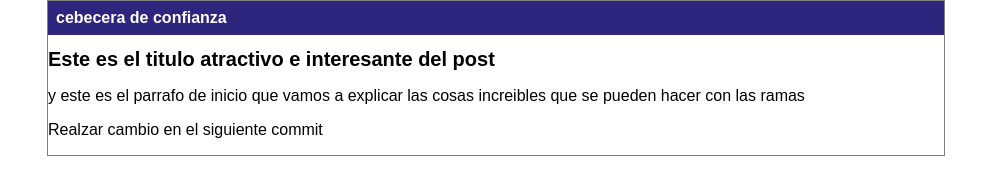
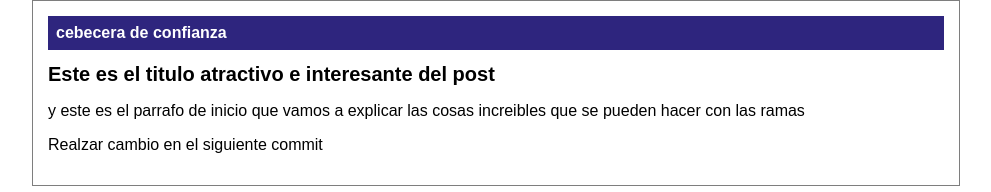
Before and after one commit to Henrivalt/HyperBlog, a plain HTML site: page index.html in a window 1280 px wide. Shown: the whole page, without its empty margins (144-1135 px from the left). Drawn offline with Linux system fonts and the light colour scheme.

Commit message:
Una version del hiperblog

```diff
--- a/css/estilos.css
+++ b/css/estilos.css
@@ -8,7 +8,7 @@ body{
 }
 #container{
     width:70%;
-    padding:0;
+    padding:15px;
     text-align:left;
     border:1px solid rgb(126, 126, 126);
     margin:0 auto;
--- a/index.html
+++ b/index.html
@@ -5,7 +5,7 @@
     <meta http-equiv="X-UA-Compatible" content="IE=edge">
     <meta name="viewport" content="width=device-width, initial-scale=1.0">
     <link rel="stylesheet" href="css/estilos.css">
-    <title>Document</title>
+    <title>Bienvenidos a hiperblok 2.0</title>
 </head>
 <body>
     <div id="container">
```
